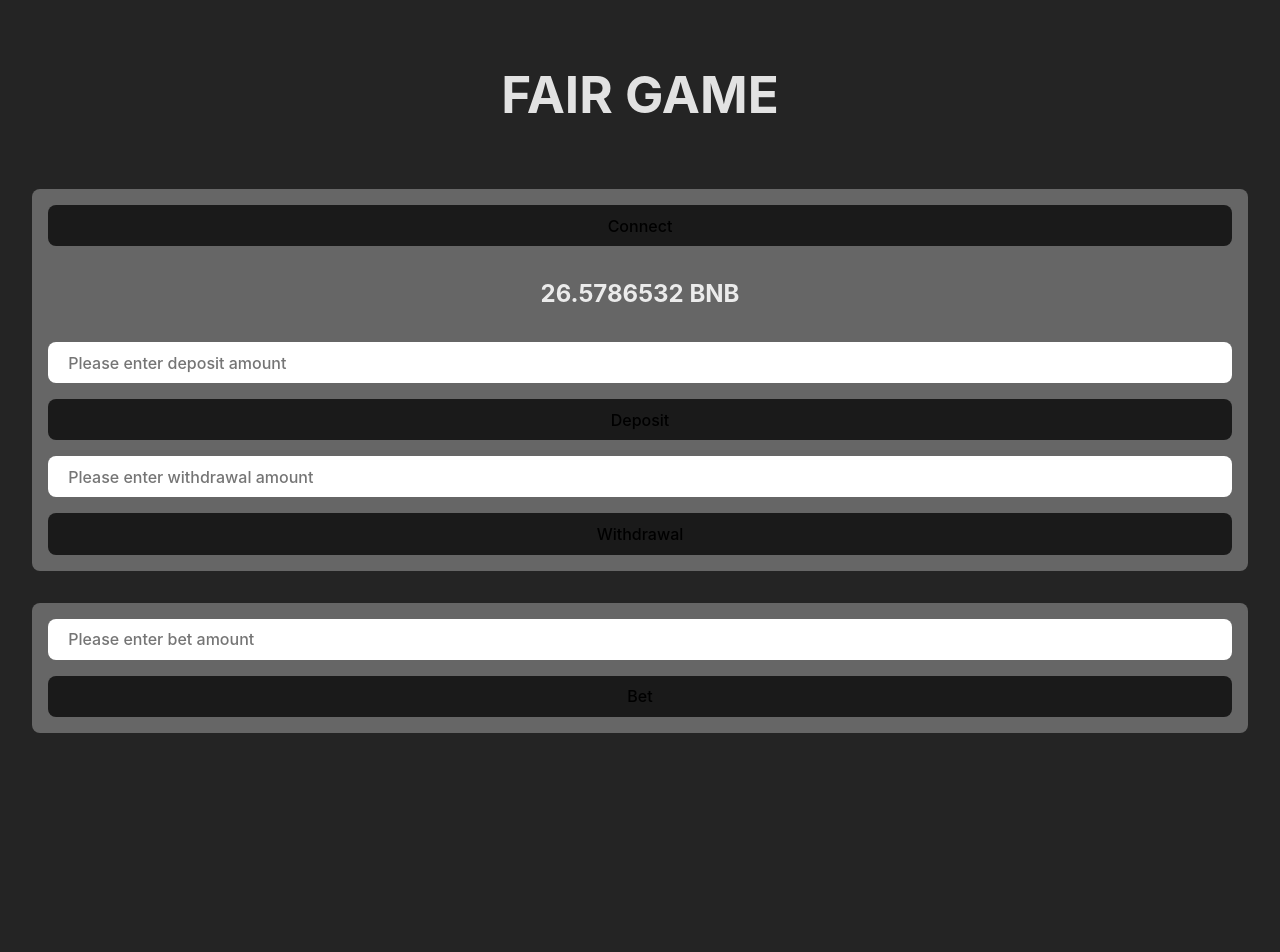
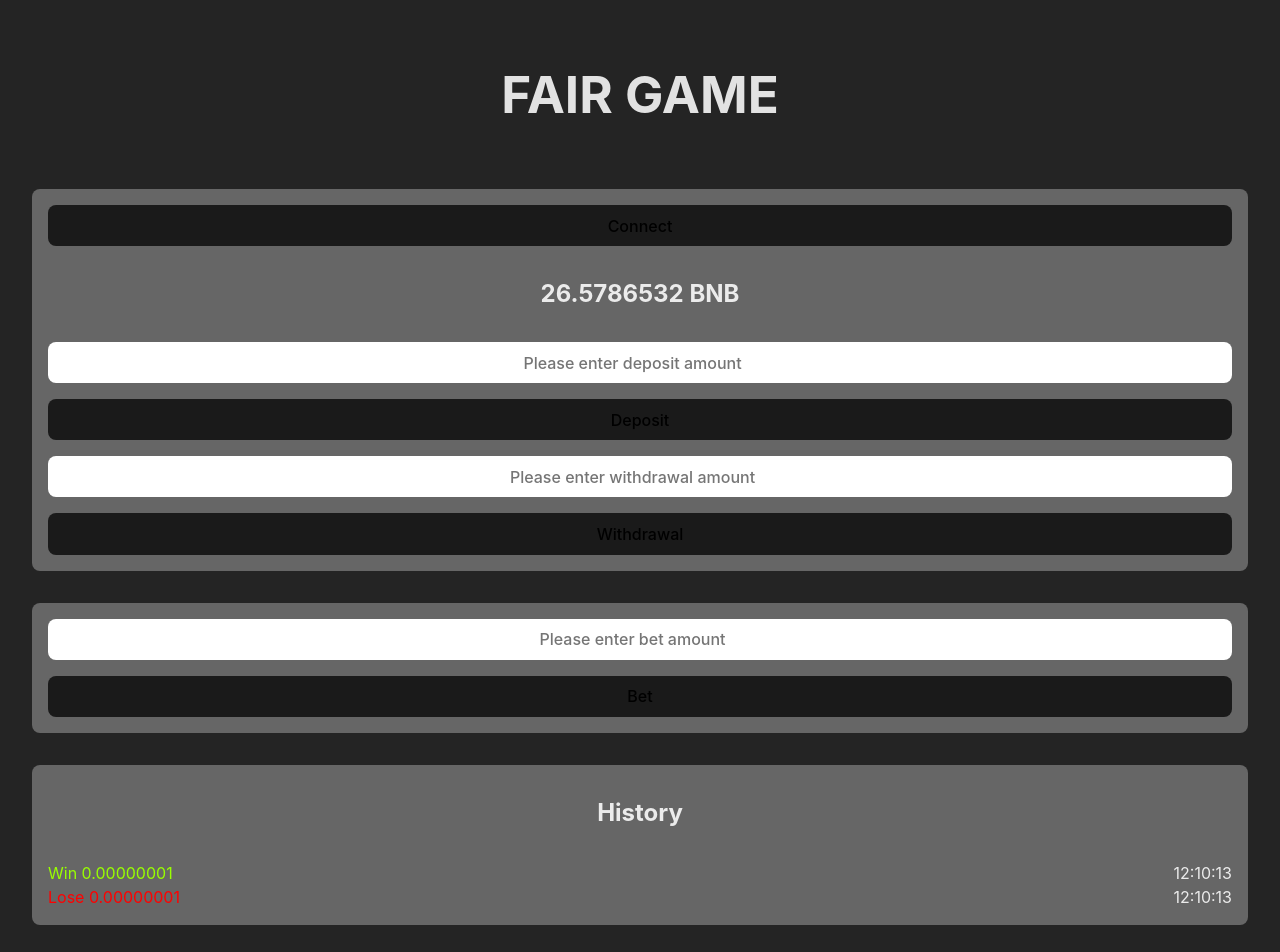
Before and after one commit to throuz/fair-game, a React (Vite) app: page / in a window 1280 px wide. Shown: the top 952 px of the page. Before the commit the page ends 800 px from the top, so only its background shows below. Built offline with nearby package versions, Linux system fonts and the light colour scheme.

Commit message:
add history

```diff
--- a/src/App.css
+++ b/src/App.css
@@ -13,3 +13,16 @@
   border-radius: 8px;
   padding: 1em;
 }
+
+.history-msg {
+  display: flex;
+  justify-content: space-between;
+}
+
+.win-text {
+  color: rgb(153, 255, 0);
+}
+
+.lose-text {
+  color: rgb(255, 0, 0);
+}
--- a/src/App.jsx
+++ b/src/App.jsx
@@ -16,6 +16,19 @@ const App = () => {
         <input type="number" placeholder="Please enter bet amount" />
         <button>Bet</button>
       </div>
+      <div className="card">
+        <h2>History</h2>
+        <div className="history-list">
+          <div className="history-msg">
+            <span className="win-text">Win 0.00000001</span>
+            <span>12:10:13</span>
+          </div>
+          <div className="history-msg">
+            <span className="lose-text">Lose 0.00000001</span>
+            <span>12:10:13</span>
+          </div>
+        </div>
+      </div>
     </div>
   );
 };
--- a/src/index.css
+++ b/src/index.css
@@ -59,6 +59,7 @@ input {
   font-weight: 500;
   font-family: inherit;
   transition: border-color 0.25s;
+  text-align: center;
 }
 input:hover {
   border-color: #646cff;
```
